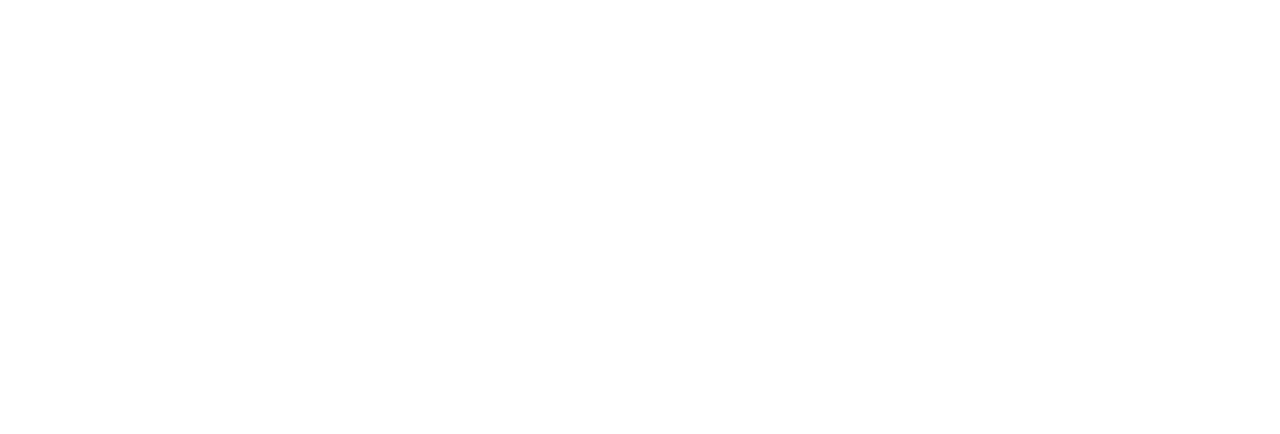
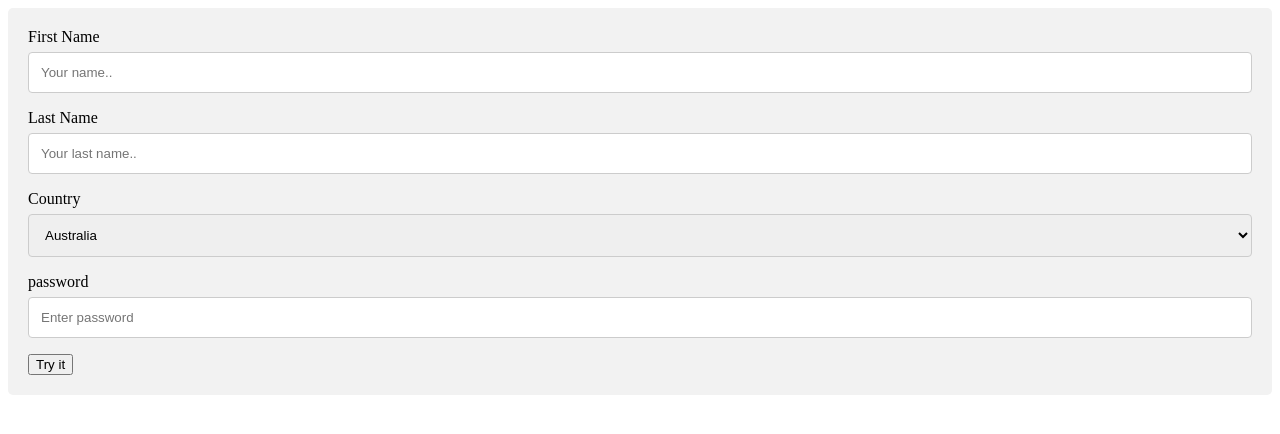
Before and after one commit to Kritika0035/new-trend, a plain HTML site: page index.html in a window 1280 px wide. Drawn offline with Linux system fonts and the light colour scheme.

Commit message:
html commit

```diff
--- a/index.html
+++ b/index.html
@@ -5,8 +5,45 @@
     <meta http-equiv="X-UA-Compatible" content="IE=edge">
     <meta name="viewport" content="width=s, initial-scale=1.0">
     <title>Code trend</title>
+    <link rel="stylesheet" href="style.css">
+
+    <script type="text/javascript">
+
+        function validateform(){
+            let x= document.getElementById["password"].value;
+            if (x==""){
+                alert("Enter correct passward");
+            }
+        }
+
+    </script>
 </head>
 <body>
+    <div class="container">
+
+
+          <label for="fname">First Name</label>
+          <input type="text" id="fname" name="firstname" placeholder="Your name..">
+
+          <label for="lname">Last Name</label>
+          <input type="text" id="lname" name="lastname" placeholder="Your last name..">
+
+          <label for="country">Country</label>
+          <select id="country" name="country">
+            <option value="australia">Australia</option>
+            <option value="canada">Canada</option>
+            <option value="usa">USA</option>
+          </select>
+
+          <label for="password">password</label>
+          <input type="password" id="password" name="password" placeholder="Enter password">
+
+
+
+          <button onclick="validateform()">Try it</button>
+
+
+      </div>
 
 </body>
 </html>
--- /dev/null
+++ b/style.css
@@ -0,0 +1,47 @@
+/* Style inputs with type="text", select elements and textareas */
+input[type=text], select, textarea {
+    width: 100%; /* Full width */
+    padding: 12px; /* Some padding */
+    border: 1px solid #ccc; /* Gray border */
+    border-radius: 4px; /* Rounded borders */
+    box-sizing: border-box; /* Make sure that padding and width stays in place */
+    margin-top: 6px; /* Add a top margin */
+    margin-bottom: 16px; /* Bottom margin */
+    resize: vertical /* Allow the user to vertically resize the textarea (not horizontally) */
+  }
+
+  input[type=password]{
+    width: 100%; /* Full width */
+    padding: 12px; /* Some padding */
+    border: 1px solid #ccc; /* Gray border */
+    border-radius: 4px; /* Rounded borders */
+    box-sizing: border-box; /* Make sure that padding and width stays in place */
+    margin-top: 6px; /* Add a top margin */
+    margin-bottom: 16px; /* Bottom margin */
+    resize: vertical
+
+  }
+
+  /* Style the submit button with a specific background color etc */
+  input[type=submit] {
+    background-color: #04AA6D;
+    color: white;
+    padding: 12px 20px;
+    border: none;
+    border-radius: 4px;
+    cursor: pointer;
+  }
+
+
+
+  /* When moving the mouse over the submit button, add a darker green color */
+  input[type=submit]:hover {
+    background-color: #45a049;
+  }
+
+  /* Add a background color and some padding around the form */
+  .container {
+    border-radius: 5px;
+    background-color: #f2f2f2;
+    padding: 20px;
+  }
```
